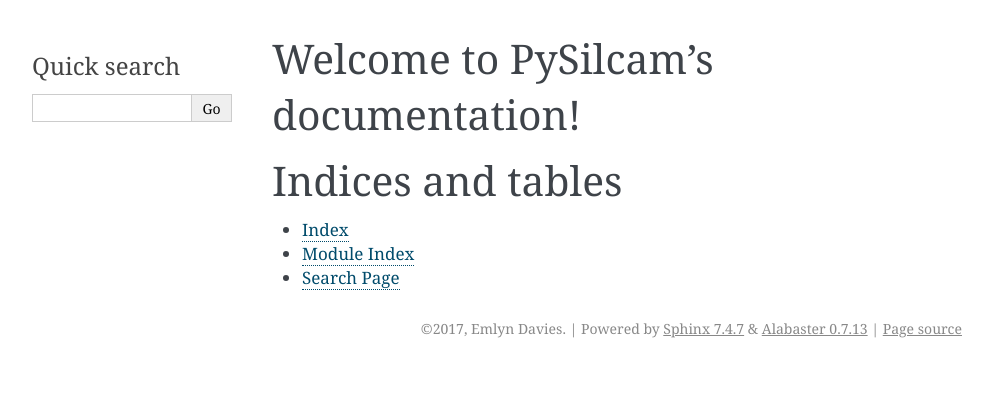
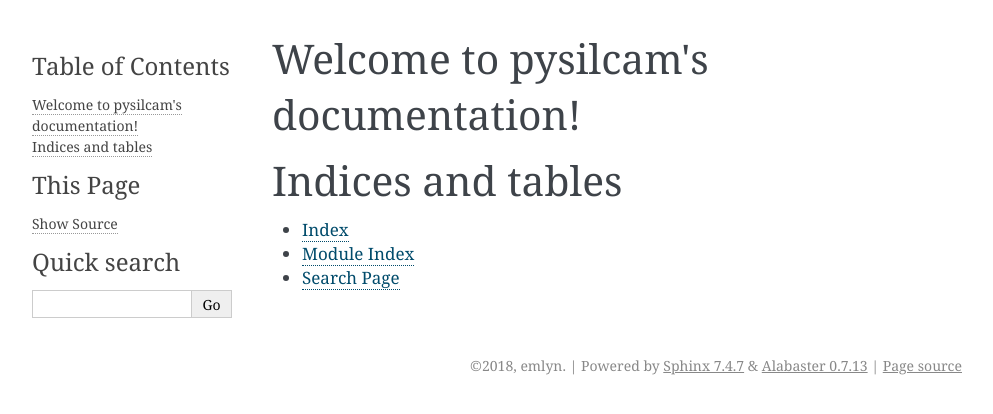
Before and after one commit to SINTEF/PySilCam, a Sphinx documentation site: the page built from docs/source/index.rst, in a window 1280 px wide. Shown: the top 414 px of the page, without its empty margins (148-1141 px from the left). Built offline with Sphinx 7.4.7, drawn with Linux system fonts in a browser that asks for light colours.

Commit message:
SIL-123 fix pytables reference in setup.py

```diff
--- a/docs/source/conf.py
+++ b/docs/source/conf.py
@@ -1,17 +1,12 @@
-#!/usr/bin/env python3
 # -*- coding: utf-8 -*-
 #
-# PySilcam documentation build configuration file, created by
-# sphinx-quickstart on Fri Dec  1 15:33:01 2017.
+# Configuration file for the Sphinx documentation builder.
 #
-# This file is execfile()d with the current directory set to its
-# containing dir.
-#
-# Note that not all possible configuration values are present in this
-# autogenerated file.
-#
-# All configuration values have a default; values that are commented out
-# serve to show the default.
+# This file does only contain a selection of the most common options. For a
+# full list see the documentation:
+# http://www.sphinx-doc.org/en/master/config
+
+# -- Path setup --------------------------------------------------------------
 
 # If extensions (or modules to document with autodoc) are in another directory,
 # add these directories to sys.path here. If the directory is relative to the
@@ -19,10 +14,22 @@
 #
 import os
 import sys
-sys.path.insert(0, os.path.abspath('./pysilcam'))
+sys.path.insert(0, os.path.abspath('.'))
 
 
-# -- General configuration ------------------------------------------------
+# -- Project information -----------------------------------------------------
+
+project = 'pysilcam'
+copyright = '2018, emlyn'
+author = 'emlyn'
+
+# The short X.Y version
+version = ''
+# The full version, including alpha/beta/rc tags
+release = ''
+
+
+# -- General configuration ---------------------------------------------------
 
 # If your documentation needs a minimal Sphinx version, state it here.
 #
@@ -45,40 +52,23 @@
 # The master toctree document.
 master_doc = 'index'
 
-# General information about the project.
-project = 'PySilcam'
-copyright = '2017, Emlyn Davies'
-author = 'Emlyn Davies'
-
-# The version info for the project you're documenting, acts as replacement for
-# |version| and |release|, also used in various other places throughout the
-# built documents.
-#
-# The short X.Y version.
-version = '0.1.0'
-# The full version, including alpha/beta/rc tags.
-release = '0.1.0'
-
 # The language for content autogenerated by Sphinx. Refer to documentation
 # for a list of supported languages.
 #
 # This is also used if you do content translation via gettext catalogs.
 # Usually you set "language" from the command line for these cases.
-language = None
+language = 'python'
 
 # List of patterns, relative to source directory, that match files and
 # directories to ignore when looking for source files.
-# This patterns also effect to html_static_path and html_extra_path
+# This pattern also affects html_static_path and html_extra_path .
 exclude_patterns = []
 
 # The name of the Pygments (syntax highlighting) style to use.
 pygments_style = 'sphinx'
 
-# If true, `todo` and `todoList` produce output, else they produce nothing.
-todo_include_todos = False
 
-
-# -- Options for HTML output ----------------------------------------------
+# -- Options for HTML output -------------------------------------------------
 
 # The theme to use for HTML and HTML Help pages.  See the documentation for
 # a list of builtin themes.
@@ -99,23 +89,21 @@
 # Custom sidebar templates, must be a dictionary that maps document names
 # to template names.
 #
-# This is required for the alabaster theme
-# refs: http://alabaster.readthedocs.io/en/latest/installation.html#sidebars
-html_sidebars = {
-    '**': [
-        'relations.html',  # needs 'show_related': True theme option to display
-        'searchbox.html',
-    ]
-}
+# The default sidebars (for documents that don't match any pattern) are
+# defined by theme itself.  Builtin themes are using these templates by
+# default: ``['localtoc.html', 'relations.html', 'sourcelink.html',
+# 'searchbox.html']``.
+#
+# html_sidebars = {}
 
 
-# -- Options for HTMLHelp output ------------------------------------------
+# -- Options for HTMLHelp output ---------------------------------------------
 
 # Output file base name for HTML help builder.
-htmlhelp_basename = 'PySilcamdoc'
+htmlhelp_basename = 'pysilcamdoc'
 
 
-# -- Options for LaTeX output ---------------------------------------------
+# -- Options for LaTeX output ------------------------------------------------
 
 latex_elements = {
     # The paper size ('letterpaper' or 'a4paper').
@@ -139,28 +127,31 @@
 # (source start file, target name, title,
 #  author, documentclass [howto, manual, or own class]).
 latex_documents = [
-    (master_doc, 'PySilcam.tex', 'PySilcam Documentation',
-     'Emlyn Davies', 'manual'),
+    (master_doc, 'pysilcam.tex', 'pysilcam Documentation',
+     'emlyn', 'manual'),
 ]
 
 
-# -- Options for manual page output ---------------------------------------
+# -- Options for manual page output ------------------------------------------
 
 # One entry per manual page. List of tuples
 # (source start file, name, description, authors, manual section).
 man_pages = [
-    (master_doc, 'pysilcam', 'PySilcam Documentation',
+    (master_doc, 'pysilcam', 'pysilcam Documentation',
      [author], 1)
 ]
 
 
-# -- Options for Texinfo output -------------------------------------------
+# -- Options for Texinfo output ----------------------------------------------
 
 # Grouping the document tree into Texinfo files. List of tuples
 # (source start file, target name, title, author,
 #  dir menu entry, description, category)
 texinfo_documents = [
-    (master_doc, 'PySilcam', 'PySilcam Documentation',
-     author, 'PySilcam', 'One line description of project.',
+    (master_doc, 'pysilcam', 'pysilcam Documentation',
+     author, 'pysilcam', 'One line description of project.',
      'Miscellaneous'),
 ]
+
+
+# -- Extension configuration -------------------------------------------------
--- a/docs/source/index.rst
+++ b/docs/source/index.rst
@@ -1,14 +1,16 @@
-.. PySilcam documentation master file, created by
-   sphinx-quickstart on Fri Dec  1 15:33:01 2017.
+.. pysilcam documentation master file, created by
+   sphinx-quickstart on Sun Oct 28 12:07:18 2018.
    You can adapt this file completely to your liking, but it should at least
    contain the root `toctree` directive.
 
-Welcome to PySilcam's documentation!
+Welcome to pysilcam's documentation!
 ====================================
 
 .. toctree::
    :maxdepth: 2
    :caption: Contents:
+
+
 
 Indices and tables
 ==================
--- a/setup.py
+++ b/setup.py
@@ -21,7 +21,7 @@
     'tflearn',
     'sphinx',
     'tqdm',
-    'pytables'
+    'tables'
 #    'tensorflow',
 #    'pymba',
 ]
```
